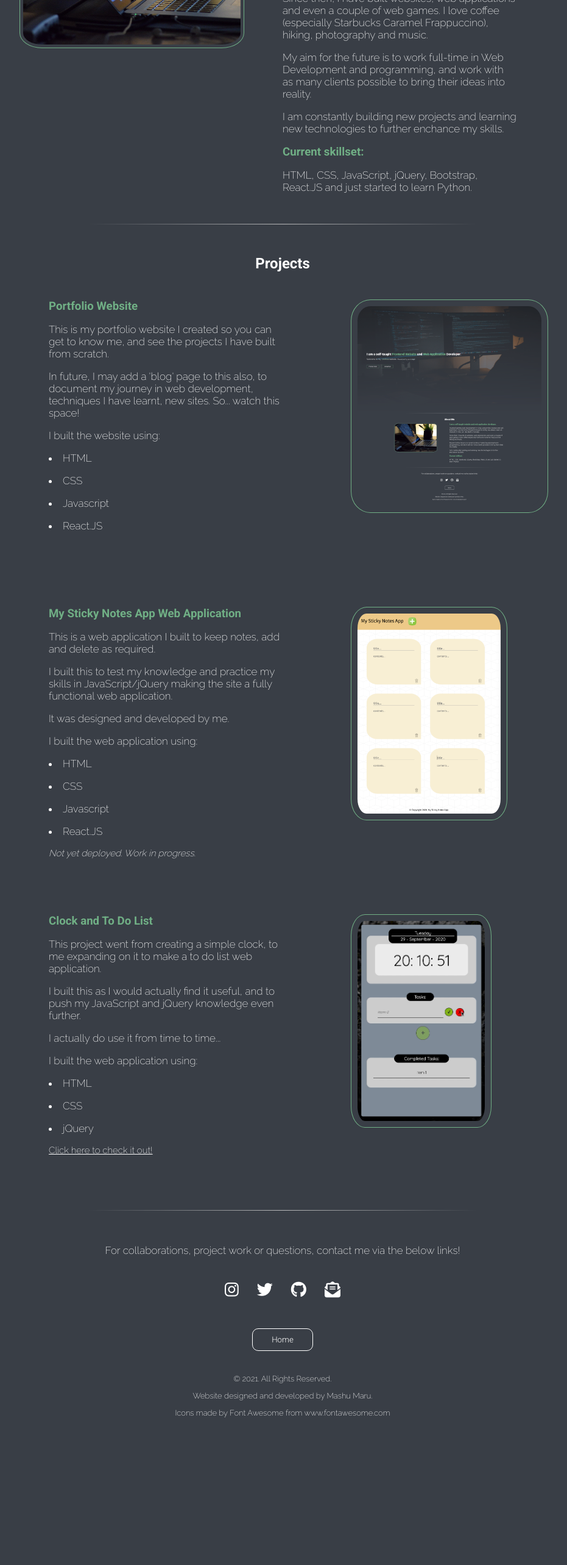
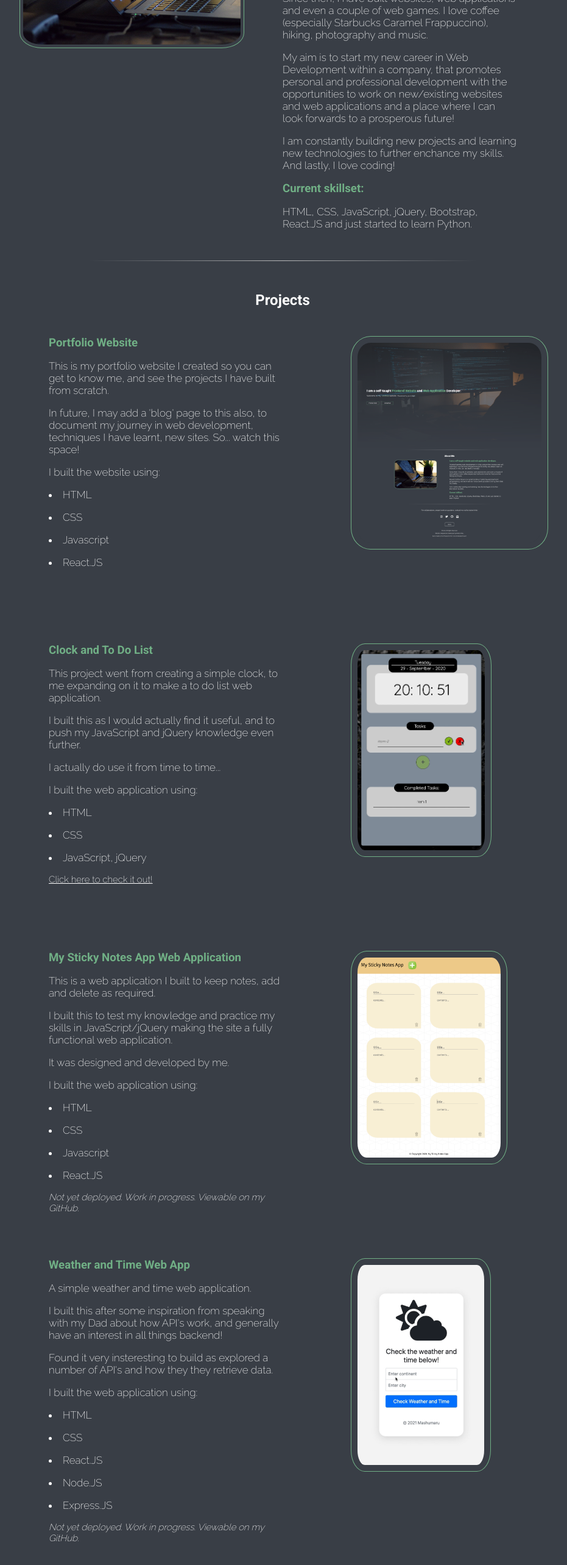
Before and after one commit to MashuMaru/personal-site, a React (Create React App) app: page / in a window 1280 px wide. Shown: the part 1083-3649 px from the top of the page at 61% size, without its empty margins (176-1107 px from the left). Before the commit the page ends 3470 px from the top, so only its background shows below. Built offline with nearby package versions, Linux system fonts and the light colour scheme.

Commit message:
added new projects, changed projects non-deployed with link to GitHub

```diff
--- a/public/styles.css
+++ b/public/styles.css
@@ -193,7 +193,7 @@ p {
         padding-right: 10%;
         padding-top: 20px;
         padding-bottom: 20px;
-        text-align: center;
+        /* text-align: center; */
 
     }
 }
@@ -412,6 +412,10 @@ a {
     color: white;
 }
 
+a:hover {
+    text-decoration: underline;
+}
+
 .arrow {
     width: 20px;
 }
--- a/src/Components/About.js
+++ b/src/Components/About.js
@@ -23,9 +23,11 @@ function About() {
         Programming and coding has always been an interest of mine, so I decided to take the leap.</p>
         <p className="about-details">Since then, I have built websites, web applications and even a couple of web games.
         I love coffee (especially Starbucks Caramel Frappuccino), hiking, photography and music. </p>
-        <p className="about-details">My aim for the future is to work full-time in Web Development and programming,
-        and work with as many clients possible to bring their ideas into reality. </p>
-        <p className="about-details">I am constantly building new projects and learning new technologies to further enchance my skills. </p>
+        <p className="about-details">My aim is to start my new career in Web Development within a company,
+        that promotes personal and professional development with the opportunities to work on new/existing websites and web applications
+        and a place where I can look forwards to a prosperous future! </p>
+        <p className="about-details">I am constantly building new projects and learning new technologies to further enchance my skills. And lastly,
+        I love coding! </p>
         <h3 className="description">Current skillset:</h3>
         <p className="about-details">HTML, CSS, JavaScript, jQuery, Bootstrap, React.JS and just started to learn Python.</p>
         </div>
--- a/src/Components/Projects.js
+++ b/src/Components/Projects.js
@@ -2,6 +2,7 @@ import React from 'react';
 import PersonalSite from './Projects/PersonalSite';
 import NotesApp from './Projects/NotesApp';
 import ClockTask from './Projects/ClockTask';
+import WeatherApp from './Projects/WeatherApp';
 import AOS from 'aos';
 
 function About() {
@@ -10,8 +11,9 @@ function About() {
     <hr></hr>
     <h2 className="title">Projects</h2>
             <PersonalSite />
+            <ClockTask />
             <NotesApp />
-            <ClockTask />
+            <WeatherApp />
         </projects>
 }
 
--- a/src/Components/Projects/ClockTask.js
+++ b/src/Components/Projects/ClockTask.js
@@ -19,7 +19,7 @@ function ClockTask() {
         <p className="about-details">I built the web application using:</p>
         <p className="about-details"><li>HTML</li></p>
         <p className="about-details"><li>CSS</li></p>
-        <p className="about-details"><li>jQuery</li></p>
+        <p className="about-details"><li>JavaScript, jQuery</li></p>
         <p className="port-link"><a rel="noreferrer" href="https://daily-check-list.netlify.app/" target="_blank">Click here to check it out!</a></p>
 
 
--- a/src/Components/Projects/NotesApp.js
+++ b/src/Components/Projects/NotesApp.js
@@ -21,7 +21,7 @@ function NotesApp() {
         <p className="about-details"><li>CSS</li></p>
         <p className="about-details"><li>Javascript</li></p>
         <p className="about-details"><li>React.JS</li></p>
-        <p className="caveat"><i>Not yet deployed. Work in progress.</i></p>
+        <p className="caveat"><i>Not yet deployed. Work in progress. Viewable on my <a target="_blank" rel="noreferrer" href="https://github.com/MashuMaru/my-notes-appv2">GitHub</a>.</i></p>
 
 
         </div>
--- /dev/null
+++ b/src/Components/Projects/WeatherApp.js
@@ -0,0 +1,39 @@
+import React from 'react';
+import WeatherApp from '../Projects/images/weather_app.jpeg';
+import AOS from 'aos';
+
+function ClockTask() {
+    AOS.init()
+    return <section id="projects" data-aos="fade-left" data-aos-duration="500">
+    {/* <hr></hr> */}
+    <div className="container-div">
+    <div className='projects-section'>
+        {/* <h1 className="title">Projects</h1> */}
+        <div className="col about-information-left">
+        <h3 className="left-description">Weather and Time Web App</h3>
+        <p className="about-details">A simple weather and time web application.</p>
+        <p className="about-details">I built this after some inspiration from speaking with my
+        Dad about how API's work, and generally have an interest in all things backend!</p>
+        <p className="about-details">Found it very insteresting to build as explored a number of
+        API's and how they they retrieve data. </p>
+        <p className="about-details">I built the web application using:</p>
+        <p className="about-details"><li>HTML</li></p>
+        <p className="about-details"><li>CSS</li></p>
+        <p className="about-details"><li>React.JS</li></p>
+        <p className="about-details"><li>Node.JS</li></p>
+        <p className="about-details"><li>Express.JS</li></p>
+        <p className="caveat"><i>Not yet deployed. Work in progress. Viewable on my <a target="_blank" rel="noreferrer" href="https://github.com/MashuMaru/Weather-App">GitHub</a>.</i></p>
+        {/* <p className="port-link"><a rel="noreferrer" href="https://daily-check-list.netlify.app/" target="_blank">Click here to check it out!</a></p> */}
+
+
+        </div>
+
+        <div className="col left-pic-section" data-aos="fade-right" data-aos-duration="1000">
+        <img className="skills-pic" src={WeatherApp} alt="pic-of-me"></img>
+        </div>
+</div>
+        </div>
+    </section>
+}
+
+export default ClockTask;
```
Also changed, not shown: src/Components/Projects/images/weather_app.jpeg (added), 1 other file (tests, documents, lock files or other folders).
